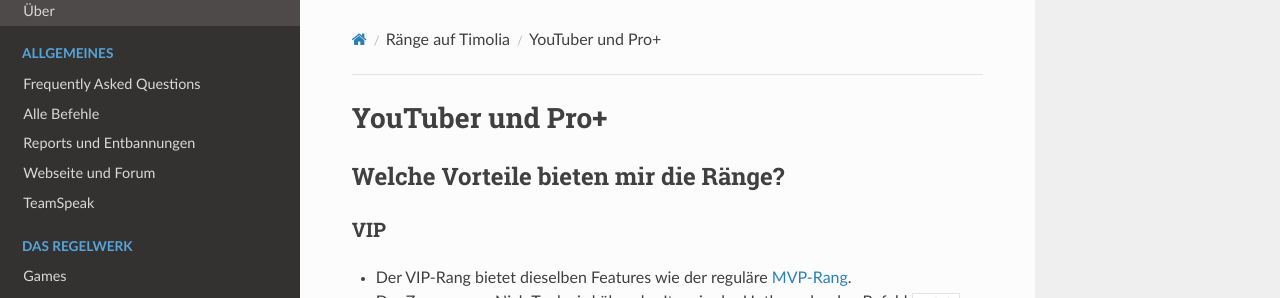
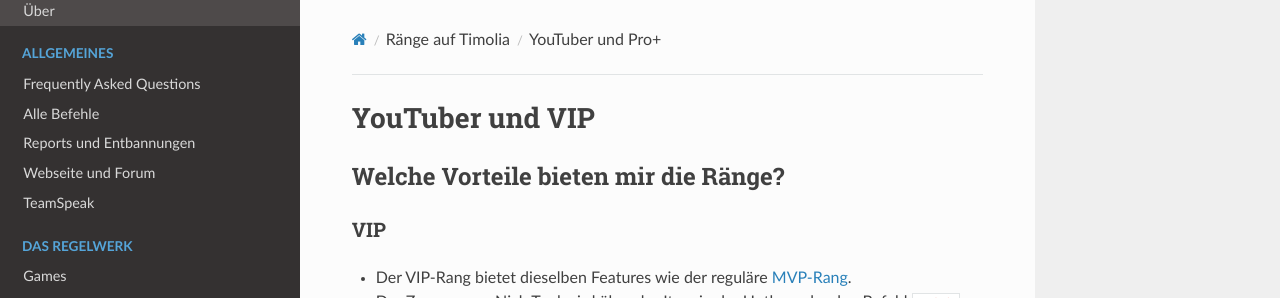
Before and after one commit to TimoliaDE/HowTo, an MkDocs documentation site: the page built from docs/ranks/youtube.md, in a window 1280 px wide and 1316 px high. Shown: the top 298 px of the window. Built offline with MkDocs 1.6.1, drawn with Linux system fonts in a browser that asks for light colours; nearby versions of some CDN libraries; old or Windows-style settings are respelled for this version of MkDocs.

Commit message:
Update youtube.md

```diff
--- a/docs/ranks/youtube.md
+++ b/docs/ranks/youtube.md
@@ -1,4 +1,4 @@
-# YouTuber und Pro+
+# YouTuber und VIP
 
 ## Welche Vorteile bieten mir die Ränge?
 
```
